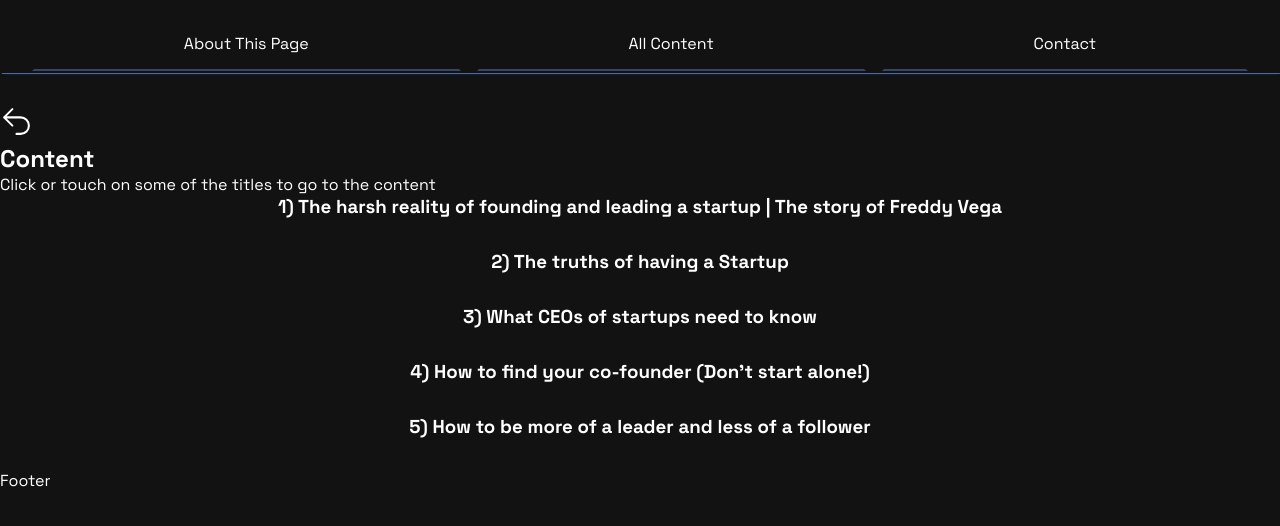
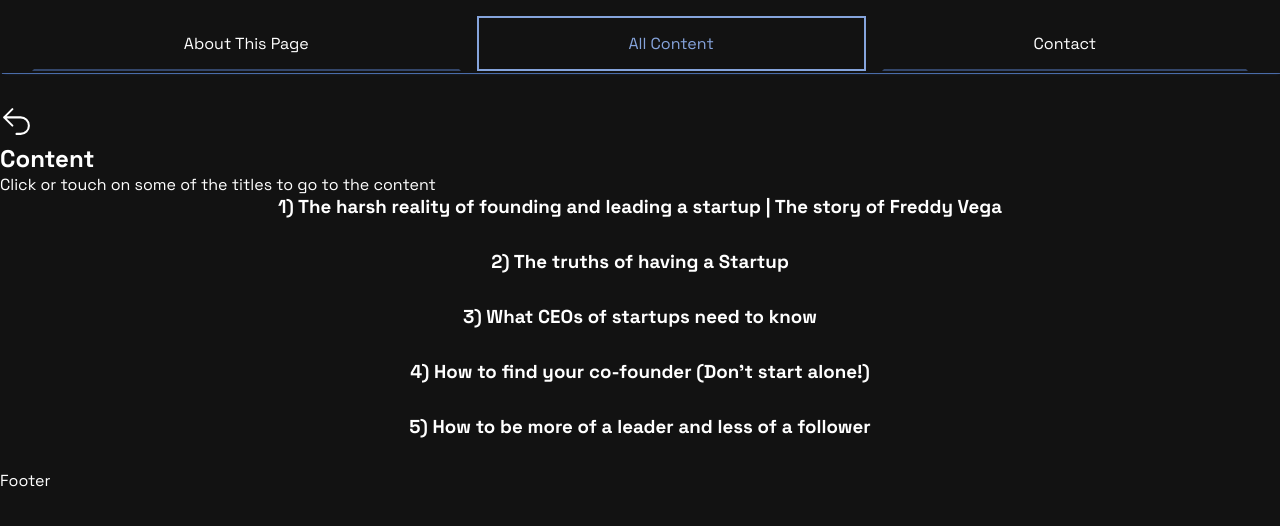
Before and after one commit to JuanPastenCastillo/blogtoshare, a Next.js app: page /All/howto-founder/content in a window 1280 px wide. Shown: the top 526 px of the page. Built offline with nearby package versions, Linux system fonts and the light colour scheme.

Commit message:
DONE:   — Active link optimized for nested routes

```diff
--- a/components/Navbar.js
+++ b/components/Navbar.js
@@ -12,7 +12,10 @@ export const Navbar = () => {
   }
 
   const router = useRouter()
-  const {pathname} = router
+  const { pathname } = router
+
+  const checkPathnameAll = /[All]\/\w|[All]/.test(pathname) ? "active" : null
+
 
   return (
     <NavbarWrapper navExpanded={navExpanded}>
@@ -21,7 +24,7 @@ export const Navbar = () => {
         <li className={pathname === "/" ? "active" : null}>
           <Link href="/"> About this page</Link>
         </li>
-        <li className={pathname === "/All" ? "active" : null}>
+        <li className={checkPathnameAll}>
           <Link href="/All">All Content</Link>
         </li>
         <li className={pathname === "/Contact" ? "active" : null}>
```
